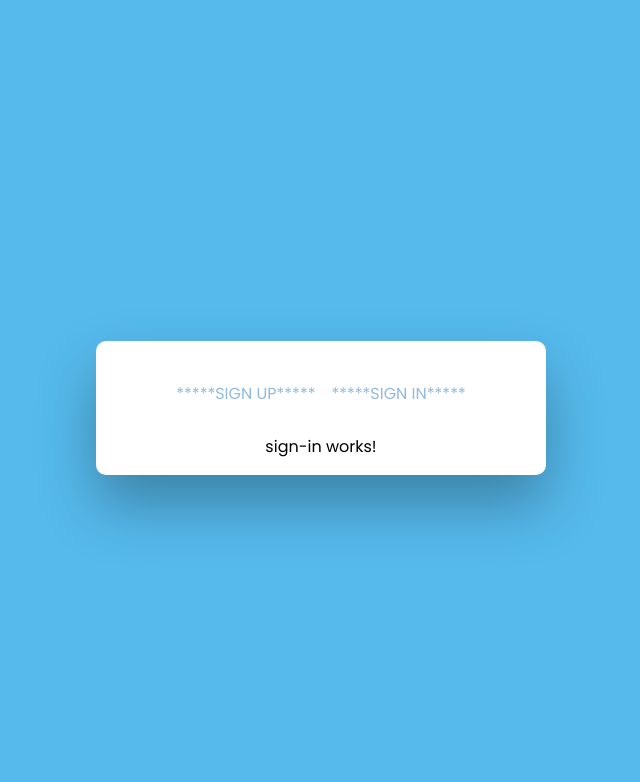
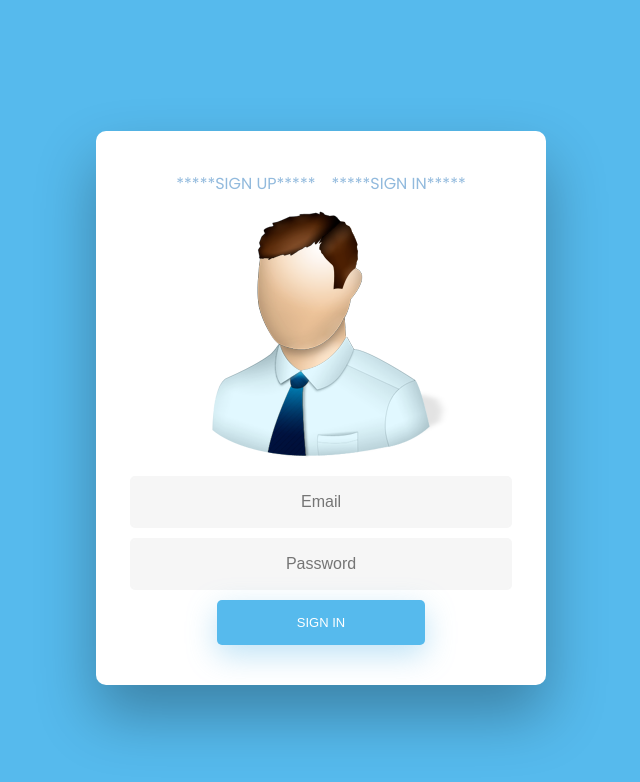
Before and after one commit to MishanCool/MEAN-Login, an Angular app in the folder client/angularWeb/: page /login in a window 1280 px wide. Shown: the top 782 px of the page, without its empty margins (319-959 px from the left). Built offline with nearby package versions, Linux system fonts and the light colour scheme.

Commit message:
Design sign-in page

```diff
--- a/client/angularWeb/src/app/components/user/sign-in/sign-in.component.html
+++ b/client/angularWeb/src/app/components/user/sign-in/sign-in.component.html
@@ -1 +1,24 @@
-<p>sign-in works!</p>
+<div class="img">
+  <img src="../../../../assets/img/user6.jpg" alt="User Icon">
+</div>
+
+<form #signInForm="ngForm" action="">
+
+    <input type="text" name="email" #email="ngModel" [(ngModel)]="model.email" placeholder="Email" [pattern]="emailRegex" required
+    [ngClass]="{'invalid-textbox' :signInForm.submitted && !email.valid}">
+
+    <div *ngIf="signInForm.submitted && !email.errors?.pattern">
+        <label class="validation-message">Invalied email addres</label>
+    </div>
+
+
+    <input type="password" name="password" #password="ngModel" [(ngModel)]="model.password" placeholder="Password" required
+    minlength="4" [ngClass]="{'invalid-textbox' :signInForm.submitted && !password.valid}">
+
+    <div *ngIf="signInForm.submitted && !password.errors?.minlength">
+        <label class="validation-message">Required minimum 4 characters</label>
+    </div>
+
+    <input type="submit" value="Sign In">
+
+</form>
```
